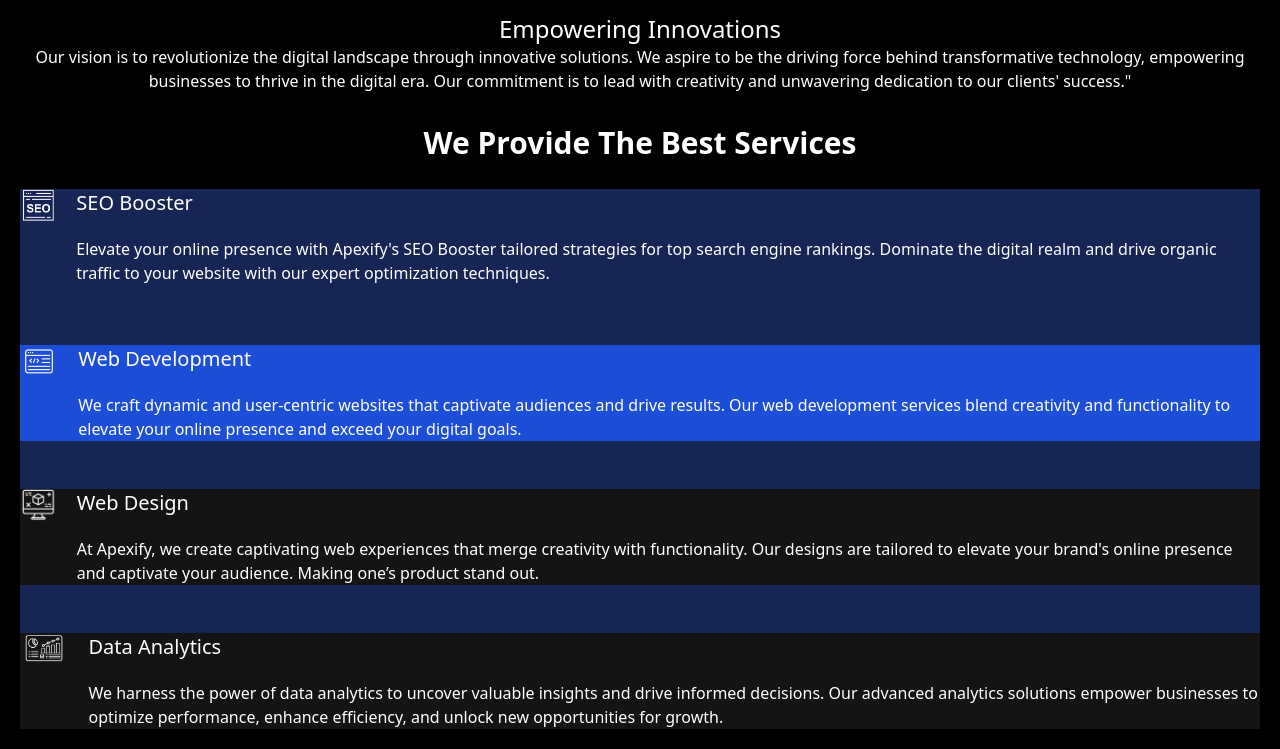
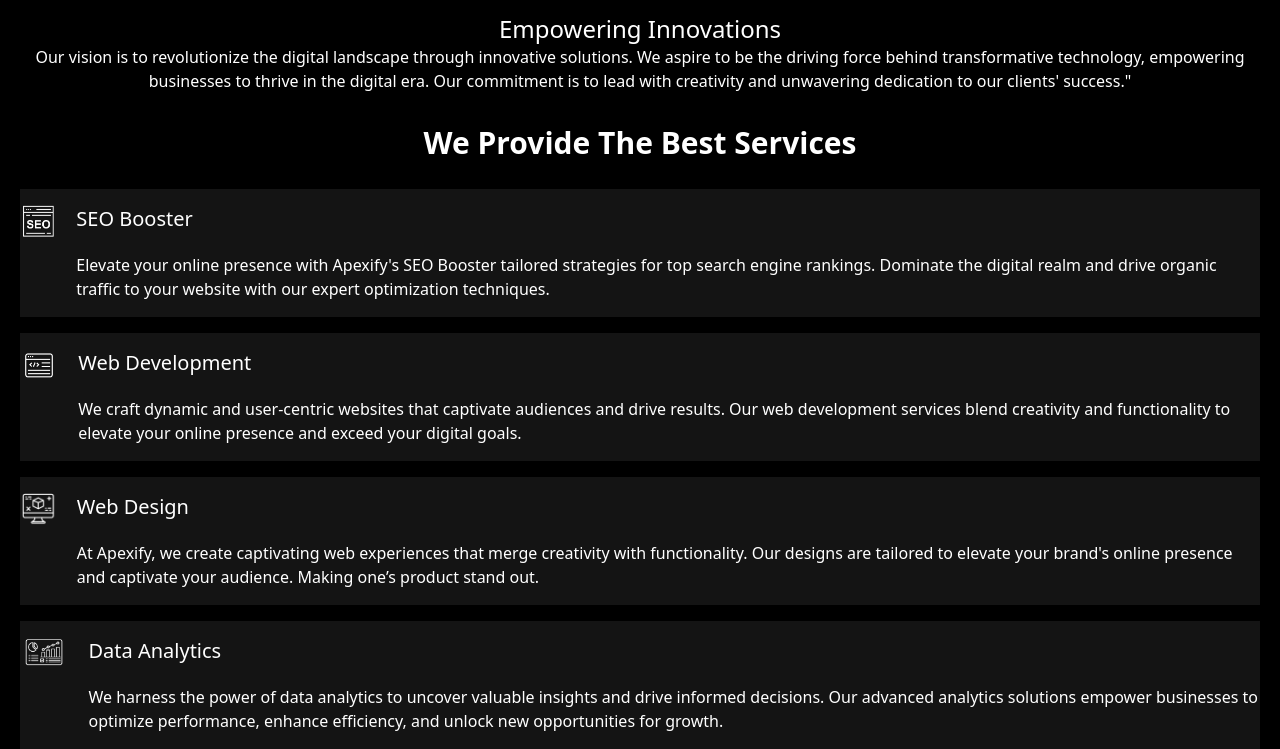
Before and after one commit to Iyiola2dev/Apexify, a plain HTML site: page index.html in a window 1280 px wide. Shown: the part 737-1486 px from the top of the page. Drawn offline with nearby package versions, Linux system fonts and the light colour scheme.

Commit message:
Added gaps

```diff
--- a/index.html
+++ b/index.html
@@ -189,8 +189,8 @@
       <h2 class="text-3xl font-bold text-center">We Provide The
         Best Services
       </h2>
-      <div class="mt-7 bg-blue-950 flex flex-col gap-[3rem]">
-        <div class="flex gap-5 ">
+      <div class="mt-7  flex flex-col gap-4">
+        <div class="flex gap-5 bg-[#141414] py-4">
           <img class="h-8" src="./image/image 6.png" alt="">
           <span class=" flex flex-col gap-5">
           <h4 class="text-xl">SEO Booster</h4>
@@ -198,14 +198,14 @@
           <p>Elevate your online presence with Apexify's SEO Booster tailored strategies for top search engine rankings. Dominate the digital realm and drive organic traffic to your website with our expert optimization techniques.</p>
         </span>
         </div>
-        <div class="flex gap-5  bg-blue-700 mt-3">
+        <div class="flex gap-5 bg-[#141414]  py-4">
           <img class="h-8" src="./image/image 7.png" alt="">
           <span  class=" flex flex-col gap-5">
           <h4 class="text-xl">Web Development</h4>
           <p>We craft dynamic and user-centric websites that captivate audiences and drive results. Our web development services blend creativity and functionality to elevate your online presence and exceed your digital goals.</p>
         </span>
         </div>
-        <div class="flex gap-5  bg-[#141414]">
+        <div class="flex gap-5  bg-[#141414]  py-4">
 
           <img class="h-8" src="./image/image 8.png" alt="">
           <span class=" flex flex-col gap-5" >
@@ -213,7 +213,7 @@
           <p>At Apexify, we create captivating web experiences that merge creativity with functionality. Our designs are tailored to elevate your brand's online presence and captivate your audience. Making one’s product stand out.</p>
         </span>
         </div>
-        <div class="flex gap-5  bg-[#141414]">
+        <div class="flex gap-5  bg-[#141414]  py-4">
           <img class="h-8 " src="./image/image 9.png" alt="">
           <span class=" flex flex-col gap-5">
           <h4 class="text-xl">Data Analytics</h4>
```
